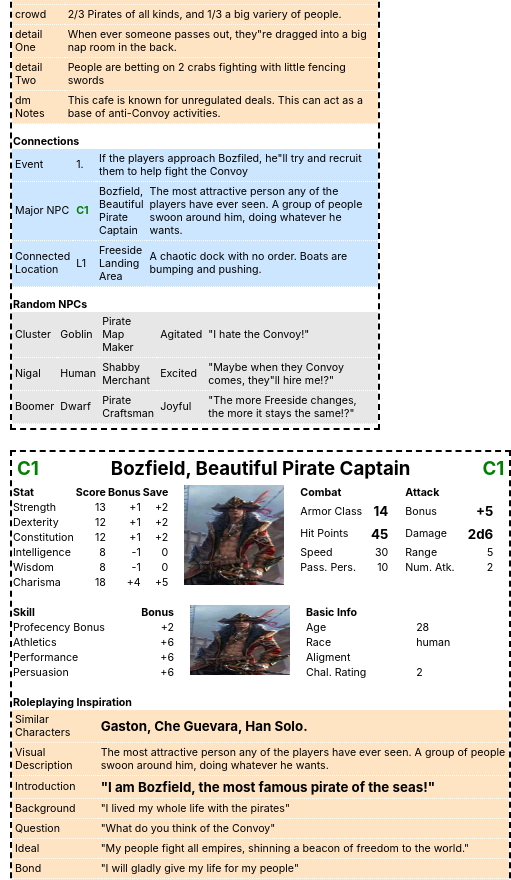
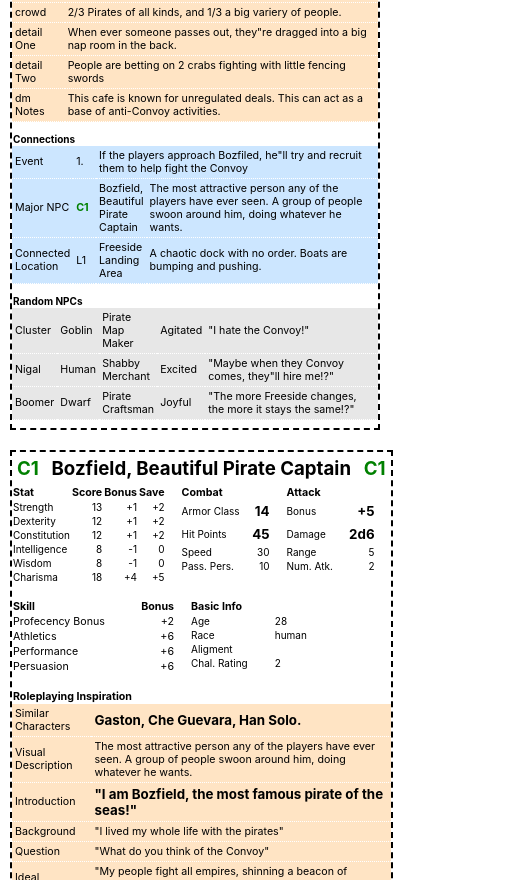
Before and after one commit to danielpennypacker/freeside, a React (Create React App) app: page / in a window 390 px wide. Shown: the part 1120-2000 px from the top of the page, 511 px wide, since content can reach past the window. Built offline with nearby package versions, Linux system fonts and the light colour scheme.

Commit message:
remove font-boosting

```diff
--- a/src/App.css
+++ b/src/App.css
@@ -1,3 +1,8 @@
+body, body * {
+  max-height: 1000000px;
+}
+
+
 .App {
   display: flex;
   flex-wrap: wrap;
@@ -14,8 +19,15 @@
   width: 14cm;
   border: 2px dashed black;
   margin: 10px;
-  font-size: 8pt;
+  font-size: 10px;
 }
+
+@media screen and (max-device-width: 640px) {
+  .Character, .Location {
+    height: inherit;
+  }
+}
+
 
 body {
   -webkit-print-color-adjust: exact !important;
@@ -76,7 +88,6 @@ table.greyBlock td,
 table.blueBlock td,
 table.brownBlock td {
   border-bottom: 1px dotted white;
-  min-height: 1.2rem;
   padding: 3px;
   font-size: 8pt;
 }
--- a/src/Charcter.tsx
+++ b/src/Charcter.tsx
@@ -73,12 +73,12 @@ function Character(props: CharacterProps) {
         </table>
 
         <div>
-          <img
+          {/* <img
             className="portrait"
             src={
               process.env.PUBLIC_URL + `/img/characters/${character.code}.png`
             }
-          />
+          /> */}
         </div>
 
         <table className="combatStatstats combatStatstats1">
@@ -191,15 +191,6 @@ function Character(props: CharacterProps) {
           </tbody>
         </table>
 
-        <div>
-          <img
-            className="portrait portraitSmall"
-            src={
-              process.env.PUBLIC_URL + `/img/characters/${character.code}.png`
-            }
-          />
-        </div>
-
         {/* ==== Basic Stats ==== */}
         <table className="basicInfo">
           <thead>
@@ -232,21 +223,15 @@ function Character(props: CharacterProps) {
         </thead>
         <tbody>
           <tr>
-            <td>
-              <span>Similar Characters</span>
-            </td>
+            <td>Similar Characters</td>
             <td className="boldText bigText">
-              <span>{character.roleplayInspiration.split(".")[0]}.</span>
+              {character.roleplayInspiration.split(".")[0]}.
             </td>
           </tr>
 
           <tr>
-            <td>
-              <span>{data.toTitle("visualDescription")}</span>
-            </td>
-            <td>
-              <span>{character.visualDescription}</span>
-            </td>
+            <td>{data.toTitle("visualDescription")}</td>
+            <td>{character.visualDescription}</td>
           </tr>
 
           <tr>
@@ -262,12 +247,8 @@ function Character(props: CharacterProps) {
           {["background", "question", "ideal", "bond", "flaw"].map((stat) => {
             return (
               <tr>
-                <td>
-                  <span>{data.toTitle(stat)}</span>
-                </td>
-                <td>
-                  <span>"{anyCharacter[stat]}"</span>
-                </td>
+                <td>{data.toTitle(stat)}</td>
+                <td>"{anyCharacter[stat]}"</td>
               </tr>
             );
           })}
```
